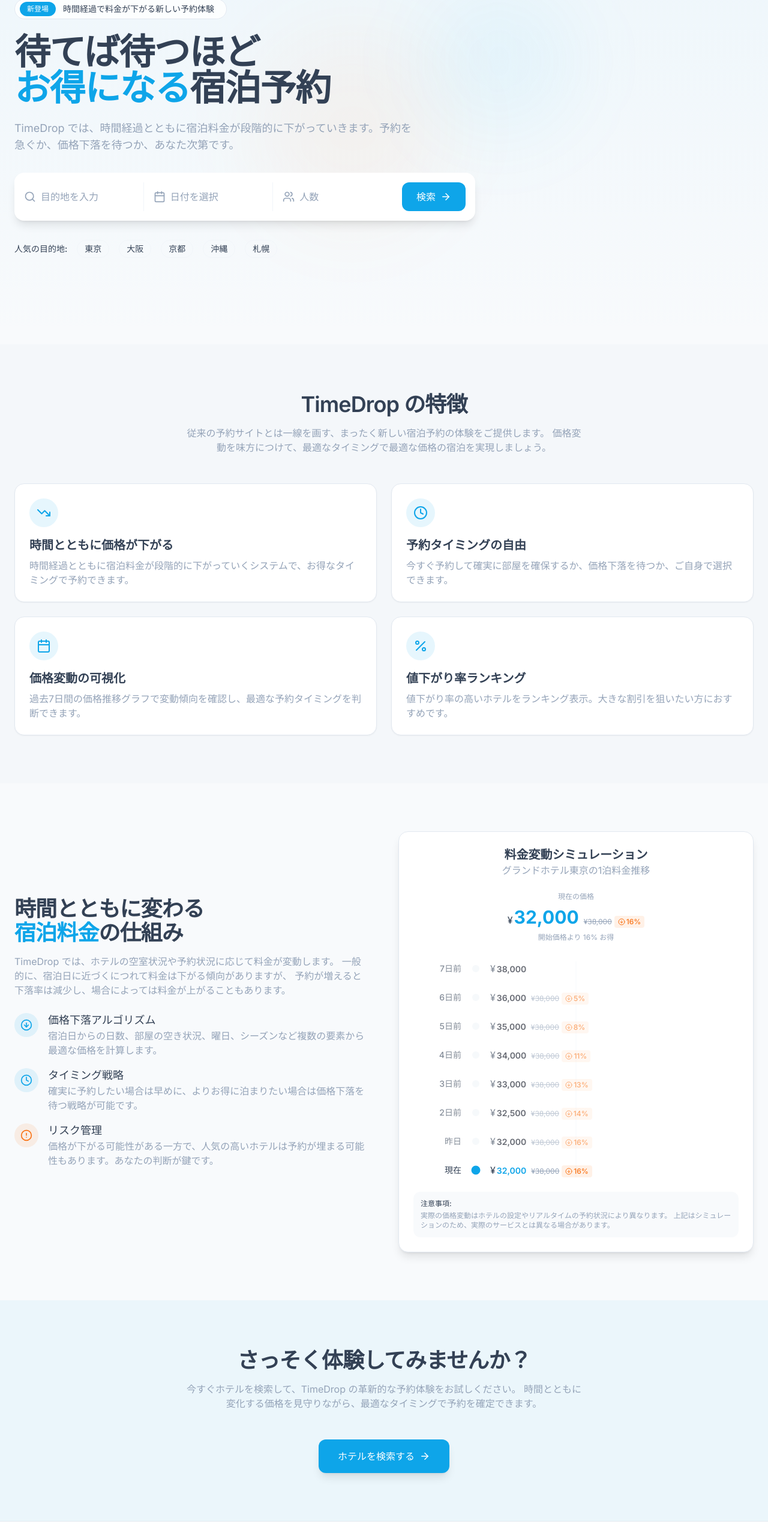
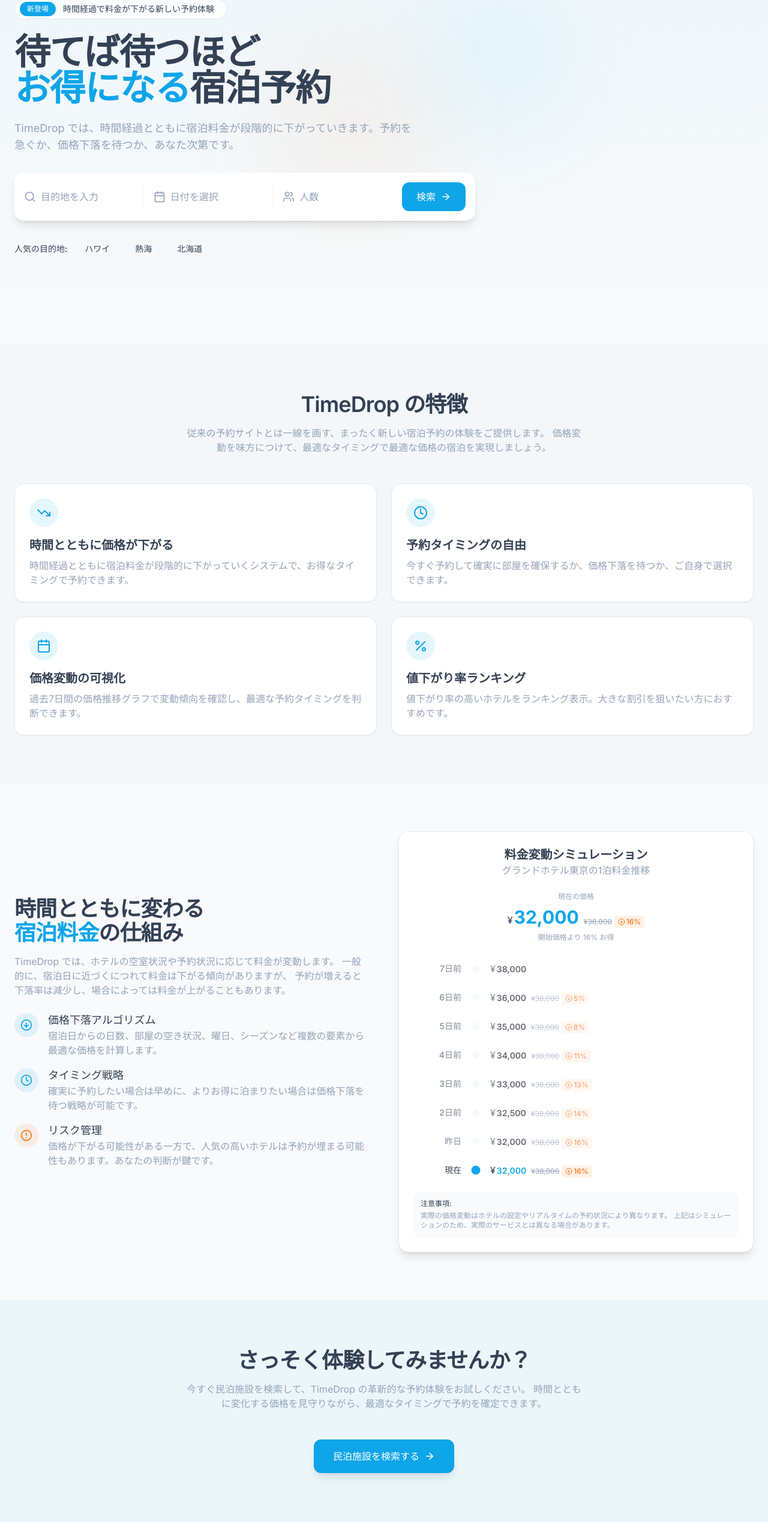
Before and after one commit to enablerdao/timedrop, a React (Vite) app: page / in a window 1280 px wide. Shown: the part 226-2792 px from the top of the page at 60% size. Built offline with nearby package versions, Linux system fonts and the light colour scheme.

Commit message:
Implement destination selection
Implement destination selection on the top page.

```diff
--- a/src/components/home/Hero.tsx
+++ b/src/components/home/Hero.tsx
@@ -12,7 +12,7 @@ const Hero = () => {
 
   const handleSearch = (e: React.FormEvent) => {
     e.preventDefault();
-    navigate('/hotels');
+    navigate('/rentals');
   };
 
   return (
@@ -99,16 +99,20 @@ const Hero = () => {
           <AnimatedTransition animation="slide-up" delay={500}>
             <div className="flex flex-wrap items-center gap-4 text-sm text-timedrop-dark-gray">
               <span className="font-medium">人気の目的地:</span>
-              {['東京', '大阪', '京都', '沖縄', '札幌'].map((city) => (
+              {[
+                { name: 'ハワイ', id: 'hawaii-beachfront' },
+                { name: '熱海', id: 'atami-sauna' },
+                { name: '北海道', id: 'teshikaga-retreat' }
+              ].map((location) => (
                 <button
-                  key={city}
+                  key={location.name}
                   onClick={() => {
-                    setDestination(city);
-                    navigate('/hotels');
+                    setDestination(location.name);
+                    navigate(`/rentals/${location.id}`);
                   }}
                   className="px-3 py-1 rounded-full border border-timedrop-gray hover:border-timedrop-blue hover:text-timedrop-blue transition-colors"
                 >
-                  {city}
+                  {location.name}
                 </button>
               ))}
             </div>
--- a/src/pages/Index.tsx
+++ b/src/pages/Index.tsx
@@ -25,7 +25,7 @@ const Index = () => {
                   さっそく体験してみませんか？
                 </h2>
                 <p className="text-timedrop-muted-gray max-w-2xl mx-auto">
-                  今すぐホテルを検索して、TimeDrop の革新的な予約体験をお試しください。
+                  今すぐ民泊施設を検索して、TimeDrop の革新的な予約体験をお試しください。
                   時間とともに変化する価格を見守りながら、最適なタイミングで予約を確定できます。
                 </p>
               </div>
@@ -34,10 +34,10 @@ const Index = () => {
             <AnimatedTransition animation="slide-up" delay={100}>
               <div className="flex justify-center">
                 <a
-                  href="/hotels"
+                  href="/rentals"
                   className="bg-timedrop-blue hover:bg-timedrop-dark-blue text-white py-4 px-8 rounded-xl flex items-center space-x-2 transition-all duration-300 shadow-lg hover:shadow-xl hover:translate-y-[-2px]"
                 >
-                  <span className="font-medium">ホテルを検索する</span>
+                  <span className="font-medium">民泊施設を検索する</span>
                   <ArrowRight size={18} />
                 </a>
               </div>
```
